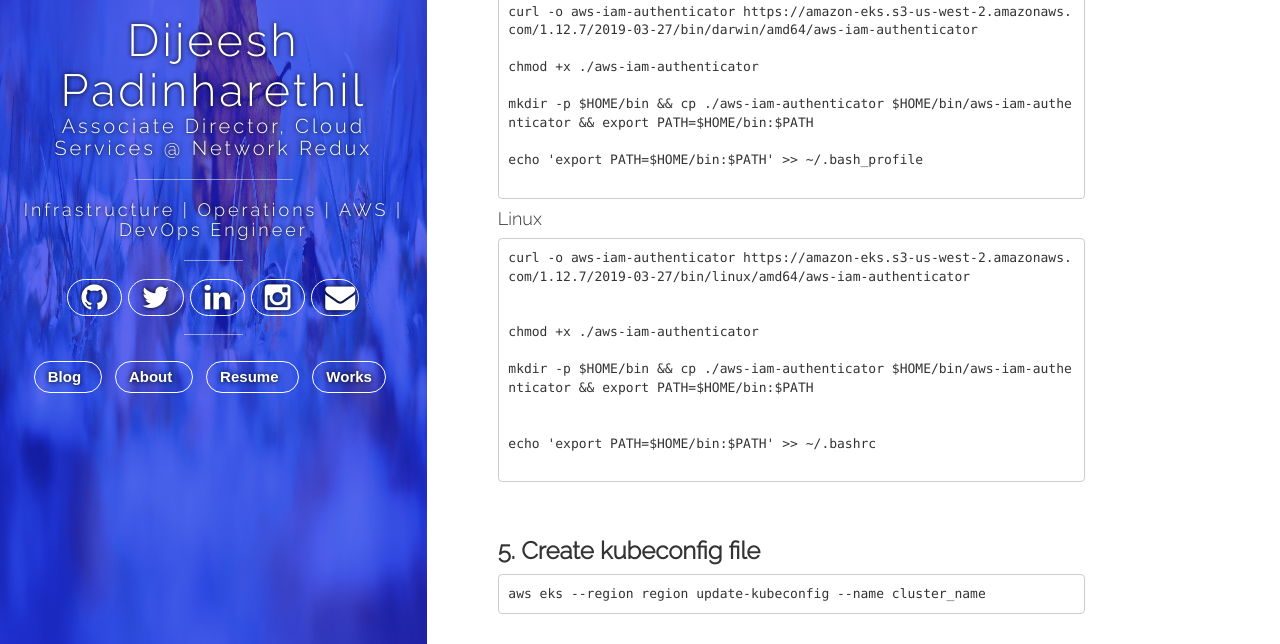
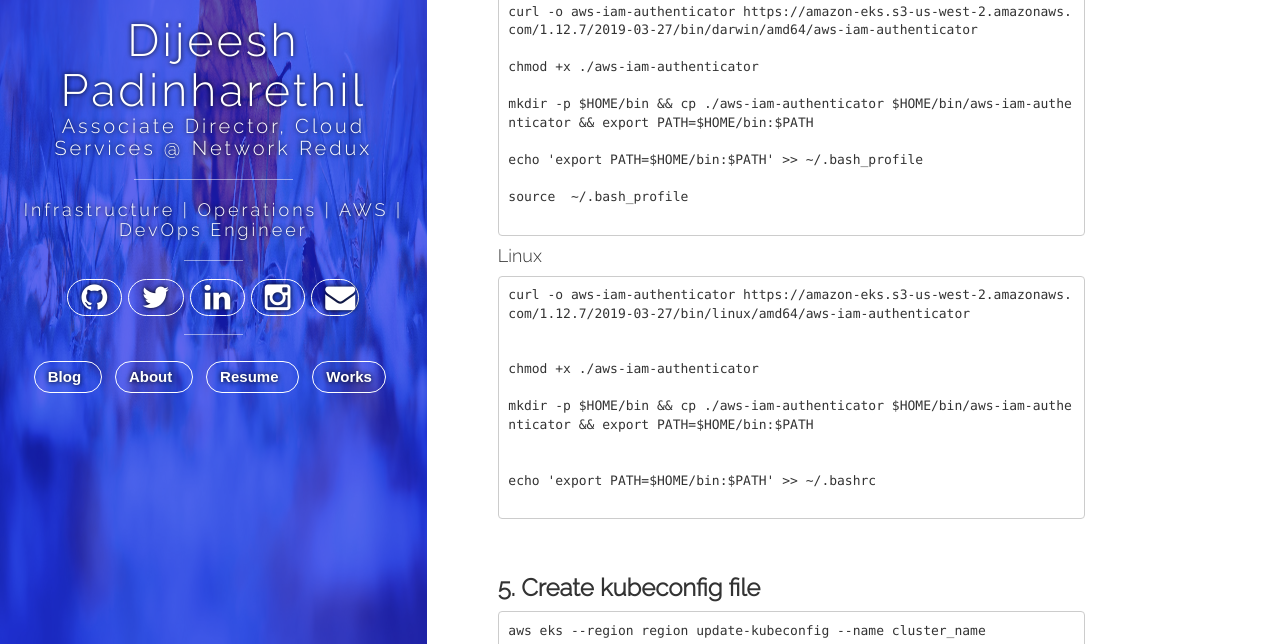
Before and after one commit to dijeesh/dijeesh.github.io-bak, a Jekyll site: the page built from _posts/2019-06-18-Setting-up-kubectl-for-EKS.md, in a window 1280 px wide and 900 px high, scrolled down 1272 px, cut to the strip 256-900 px from the top of the window. Built offline with Jekyll 4.4.1, drawn with Linux system fonts in a browser that asks for light colours; nearby versions of some CDN libraries; comment, search, counter and statistics services are not loaded.

````diff
--- a/_posts/2019-06-18-Setting-up-kubectl-for-EKS.md
+++ b/_posts/2019-06-18-Setting-up-kubectl-for-EKS.md
@@ -87,6 +87,8 @@
 
 echo 'export PATH=$HOME/bin:$PATH' >> ~/.bash_profile
 
+source  ~/.bash_profile
+
 ```
 
 #### Linux
````
Also changed, not shown: _posts/2019-06-18-Setting-up-EKS-Users.md (+1 -1 lines).
